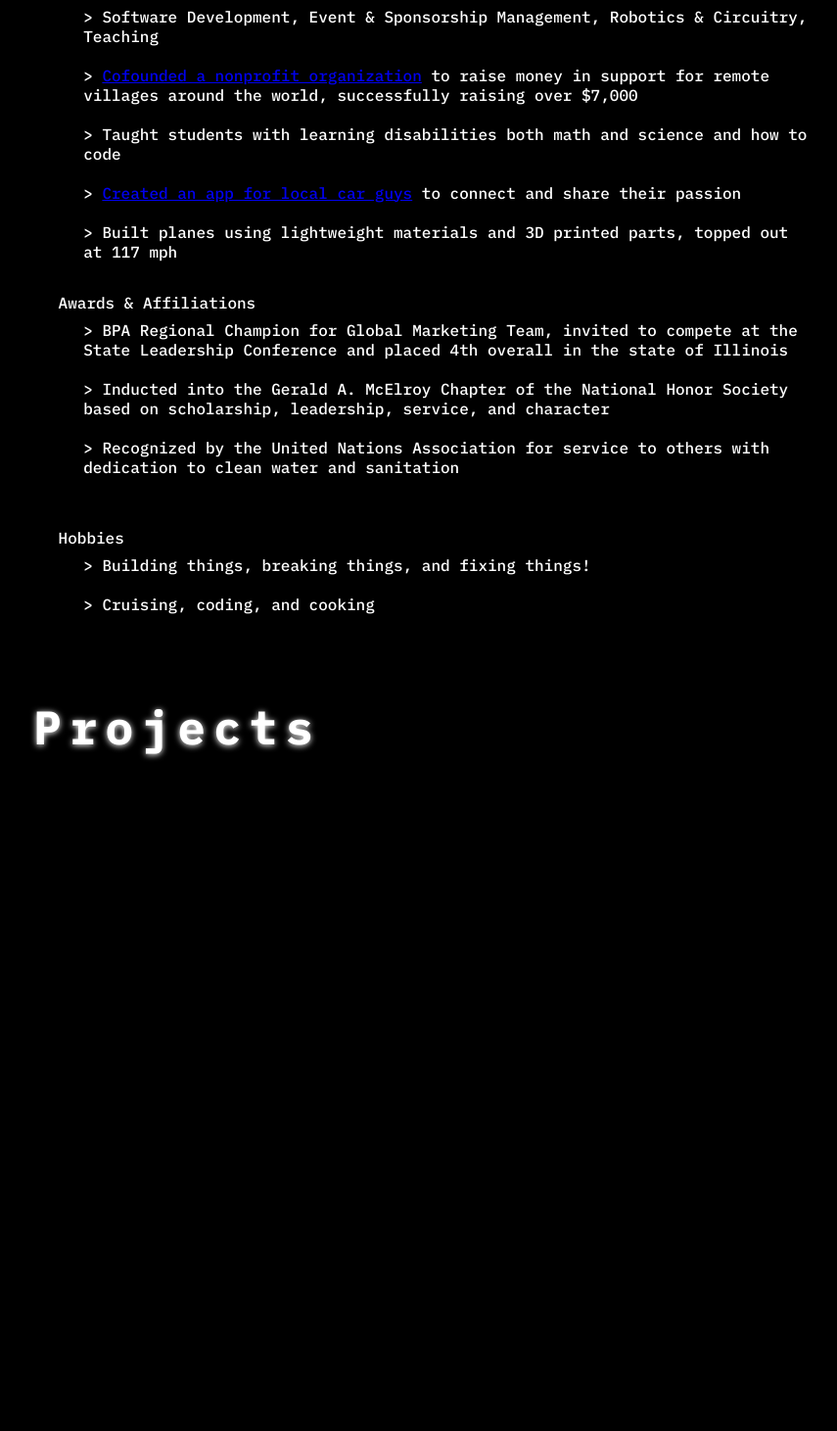
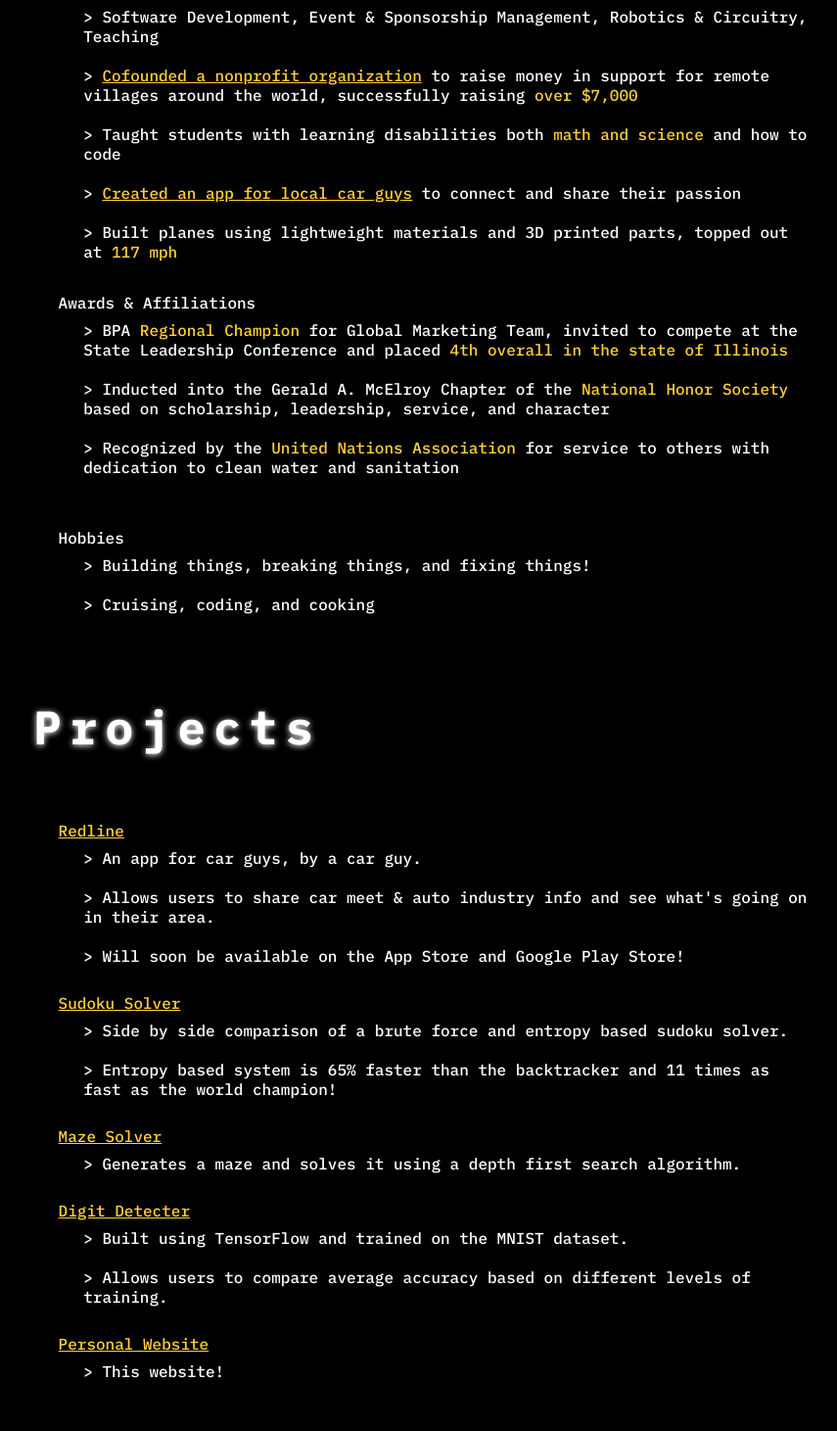
Before and after one commit to aryan-cs/aryan-cs.github.io, a React (Create React App) app: page / in a window 1280 px wide. Shown: the part 1189-2650 px from the top of the page at 98% size, without its empty margins (14-869 px from the left). Built offline with nearby package versions, Linux system fonts and the light colour scheme.

Commit message:
added projects

```diff
--- a/src/index.css
+++ b/src/index.css
@@ -13,6 +13,9 @@ html, body, #root {
 
 }
 
+a { color: rgb(255, 208, 54); }
+p1 { color: rgb(255, 208, 54); }
+
 ::-webkit-scrollbar { width: 8px; }
 
 ::-webkit-scrollbar-track {
--- a/src/pages/About.js
+++ b/src/pages/About.js
@@ -42,13 +42,13 @@ function About () {
                         <p>
                             &gt; Software Development, Event & Sponsorship Management, Robotics & Circuitry, Teaching
                             <br/><br/>
-                            &gt; <a href = "https://runforwater5k.org/" target = "_blank" rel = "noreferrer">Cofounded a nonprofit organization</a> to raise money in support for remote villages around the world, successfully raising over $7,000
+                            &gt; <a href = "https://runforwater5k.org/" target = "_blank" rel = "noreferrer">Cofounded a nonprofit organization</a> to raise money in support for remote villages around the world, successfully raising <p1>over $7,000</p1>
                             <br/><br/>
-                            &gt; Taught students with learning disabilities both math and science and how to code
+                            &gt; Taught students with learning disabilities both <p1>math and science</p1> and how to code
                             <br/><br/>
                             &gt; <a href = "https://github.com/aryan-cs/red-line" target = "_blank" rel = "noreferrer"> Created an app for local car guys</a> to connect and share their passion
                             <br/><br/>
-                            &gt; Built planes using lightweight materials and 3D printed parts, topped out at 117 mph
+                            &gt; Built planes using lightweight materials and 3D printed parts, topped out at <p1>117 mph</p1>
                         </p>
                     </div>
 
@@ -64,11 +64,11 @@ function About () {
 
                     <div className = "description">
                         <p>
-                            &gt; BPA Regional Champion for Global Marketing Team, invited to compete at the State Leadership Conference and placed 4th overall in the state of Illinois
+                            &gt; BPA <p1>Regional Champion</p1> for Global Marketing Team, invited to compete at the State Leadership Conference and placed <p1>4th overall in the state of Illinois</p1>
                             <br/><br/>
-                            &gt; Inducted into the Gerald A. McElroy Chapter of the National Honor Society based on scholarship, leadership, service, and character
+                            &gt; Inducted into the Gerald A. McElroy Chapter of the <p1>National Honor Society</p1> based on scholarship, leadership, service, and character
                             <br/><br/>
-                            &gt; Recognized by the United Nations Association for service to others with dedication to clean water and sanitation
+                            &gt; Recognized by the <p1>United Nations Association</p1> for service to others with dedication to clean water and sanitation
                             <br/><br/>
                         </p>
                     </div>
--- a/src/pages/Projects.css
+++ b/src/pages/Projects.css
@@ -6,6 +6,33 @@
     margin: 0 5vh;
     min-height: 100vh;
 
-    /* background-color: red; */
+}
+
+.section { width: fit-content; }
+
+.section .hero { transition: all 0.2s ease-in-out; }
+
+.section:hover .hero {
+
+    background-color: white;
+    color: black;
+    cursor: pointer;
 
 }
+
+.container { margin: 4vh 0; }
+
+p {
+
+    font-size: 2vh;
+    margin: 0 0 1vh 2vw;
+
+}
+
+.description {
+
+    font-size: 2vh;
+    margin: 0 0 1vh 2vw;
+    width: 60vw;
+
+}
--- a/src/pages/Projects.js
+++ b/src/pages/Projects.js
@@ -10,6 +10,83 @@ function Projects () {
 
             <Text text = {"Projects"} size = "medium"/>
 
+            <div className = "container">
+
+                <div className = "section">
+
+                    <p> <a href = "https://github.com/aryan-cs/red-line" target = "_blank" rel = "noreferrer"> Redline </a> </p>
+
+                    <div className = "description">
+                        <p>
+                            &gt; An app for car guys, by a car guy.
+                            <br/><br/>
+                            &gt; Allows users to share car meet & auto industry info and see what's going on in their area.
+                            <br/><br/>
+                            &gt; Will soon be available on the App Store and Google Play Store!
+                            <br/><br/>
+                        </p>
+                    </div>
+
+                </div>
+
+                <div className = "section">
+
+                    <p> <a href = "https://github.com/aryan-cs/sudoku" target = "_blank" rel = "noreferrer"> Sudoku Solver </a> </p>
+
+                    <div className = "description">
+                        <p>
+                            &gt; Side by side comparison of a brute force and entropy based sudoku solver.
+                            <br/><br/>
+                            &gt; Entropy based system is 65% faster than the backtracker and 11 times as fast as the world champion!
+                            <br/><br/>
+                        </p>
+                    </div>
+
+                </div>
+
+                <div className = "section">
+
+                    <p> <a href = "https://github.com/aryan-cs/maze" target = "_blank" rel = "noreferrer"> Maze Solver </a> </p>
+
+                    <div className = "description">
+                        <p>
+                            &gt; Generates a maze and solves it using a depth first search algorithm.
+                            <br/><br/>
+                        </p>
+                    </div>
+
+                </div>
+
+                <div className = "section">
+
+                    <p> <a href = "https://github.com/aryan-cs/uno-dos" target = "_blank" rel = "noreferrer"> Digit Detecter </a> </p>
+
+                    <div className = "description">
+                        <p>
+                            &gt; Built using TensorFlow and trained on the MNIST dataset.
+                            <br/><br/>
+                            &gt; Allows users to compare average accuracy based on different levels of training.
+                            <br/><br/>
+                        </p>
+                    </div>
+
+                </div>
+
+                <div className = "section">
+
+                    <p> <a href = "https://github.com/aryan-cs/aryan-cs.github.io" target = "_blank" rel = "noreferrer"> Personal Website </a> </p>
+
+                    <div className = "description">
+                        <p>
+                            &gt; This website!
+                            <br/><br/>
+                        </p>
+                    </div>
+
+                </div>
+
+            </div>
+
         </div>
 
     );
```
